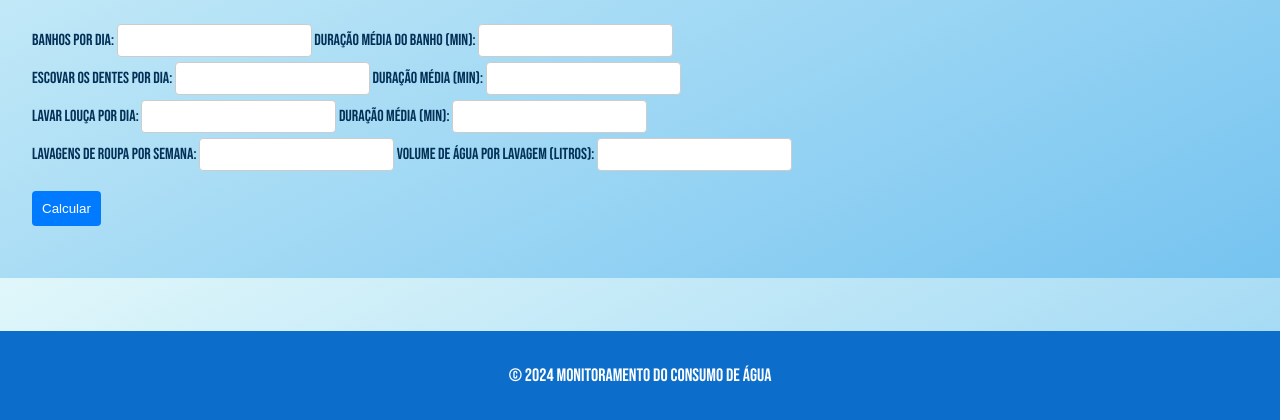
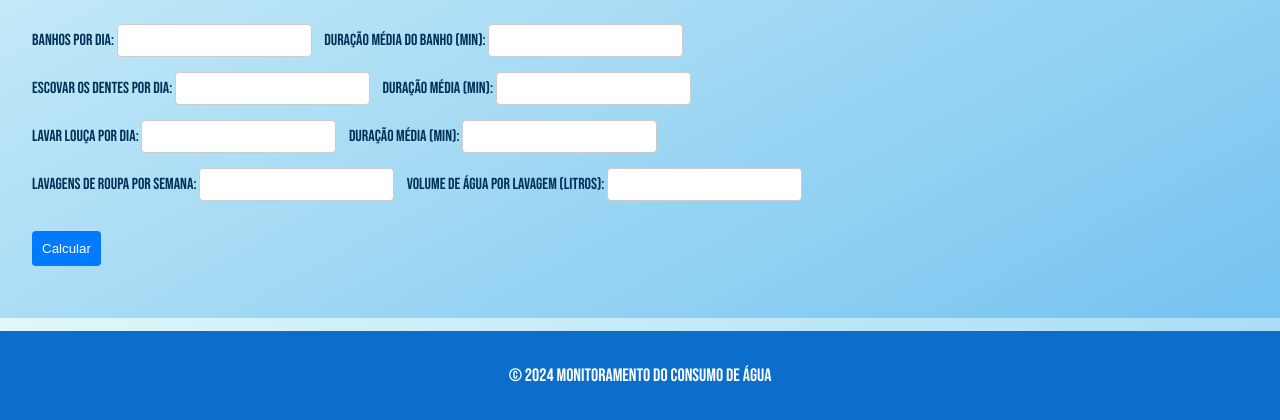
Before and after one commit to FilipeDSDS/AEP, a plain HTML site: page calcular.html in a window 1280 px wide. Shown: the part 380-800 px from the top of the page. Drawn offline with nearby package versions, Linux system fonts and the light colour scheme; files whose address does not match are found by name.

Commit message:
Update calcular.html

```diff
--- a/calcular.html
+++ b/calcular.html
@@ -25,33 +25,33 @@
             <div id="welcomeMessage" class="ola"></div>
             <h1 class="cor">Calculadora de Consumo de Água</h1>
             <form id="waterForm">
-                <div class="activity">
+                <div class="esp">
                     <label for="showers" class="cor">Banhos por dia:</label>
                     <input type="number" id="showers" required>
-                    <label for="showerDuration" class="cor">Duração média do banho (min):</label>
+                    <label for="showerDuration" class="cor esp2">Duração média do banho (min):</label>
                     <input type="number" id="showerDuration" required>
                 </div>
-                <div class="activity">
+                <div class="esp">
                     <label for="teeth" class="cor">Escovar os dentes por dia:</label>
                     <input type="number" id="teeth" required>
-                    <label for="teethDuration" class="cor">Duração média (min):</label>
+                    <label for="teethDuration" class="cor esp2">Duração média (min):</label>
                     <input type="number" id="teethDuration" required>
                 </div>
-                <div class="activity">
+                <div class="esp">
                     <label for="dishes" class="cor">Lavar louça por dia:</label>
                     <input type="number" id="dishes" required>
-                    <label for="dishesDuration" class="cor">Duração média (min):</label>
+                    <label for="dishesDuration" class="cor esp2">Duração média (min):</label>
                     <input type="number" id="dishesDuration" required>
                 </div>
-                <div class="activity">
+                <div class="esp">
                     <label for="laundry" class="cor">Lavagens de roupa por semana:</label>
                     <input type="number" id="laundry" required>
-                    <label for="laundryVolume" class="cor">Volume de água por lavagem (litros):</label>
+                    <label for="laundryVolume" class="cor esp2">Volume de água por lavagem (litros):</label>
                     <input type="number" id="laundryVolume" required>
                 </div>
                 <button type="submit">Calcular</button>
             </form>
-            <div id="result"></div>
+            <div id="result" class="ola aa"></div>
         </div>
     </main>
     <footer>
```
